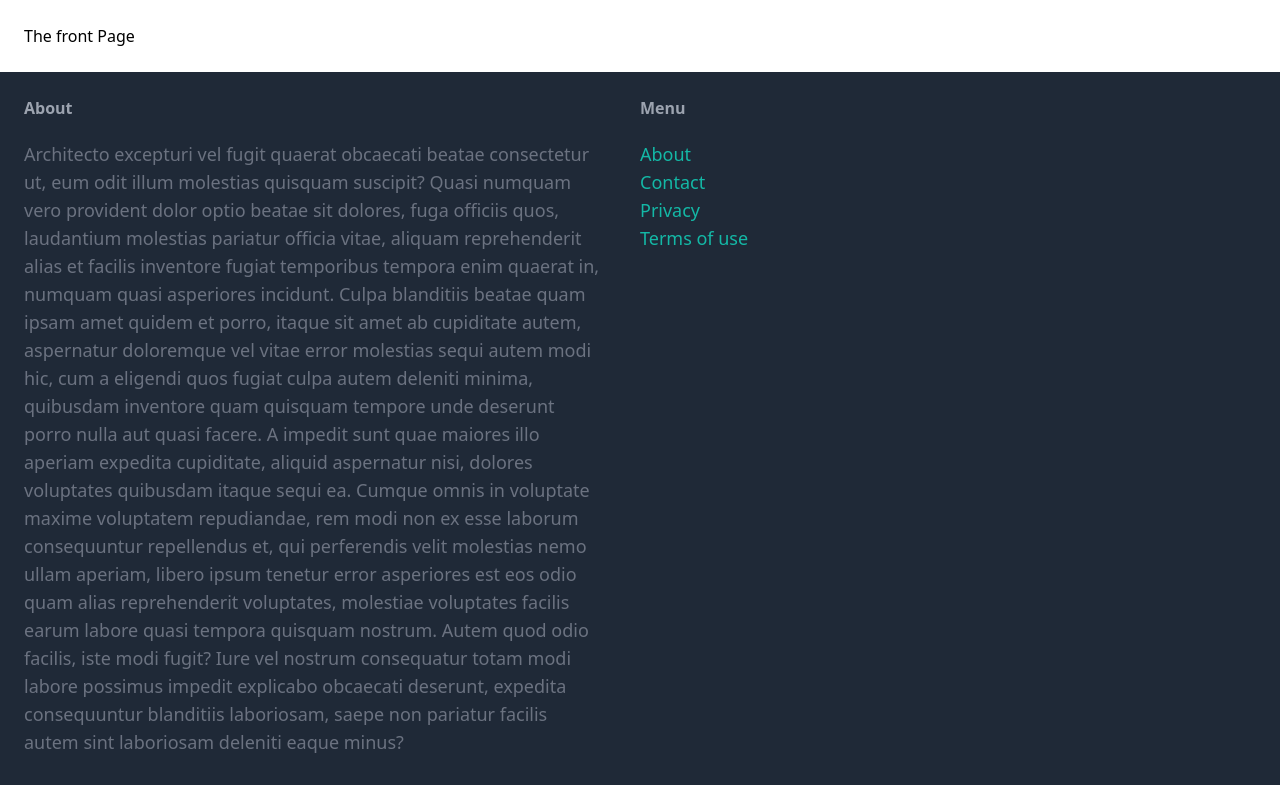
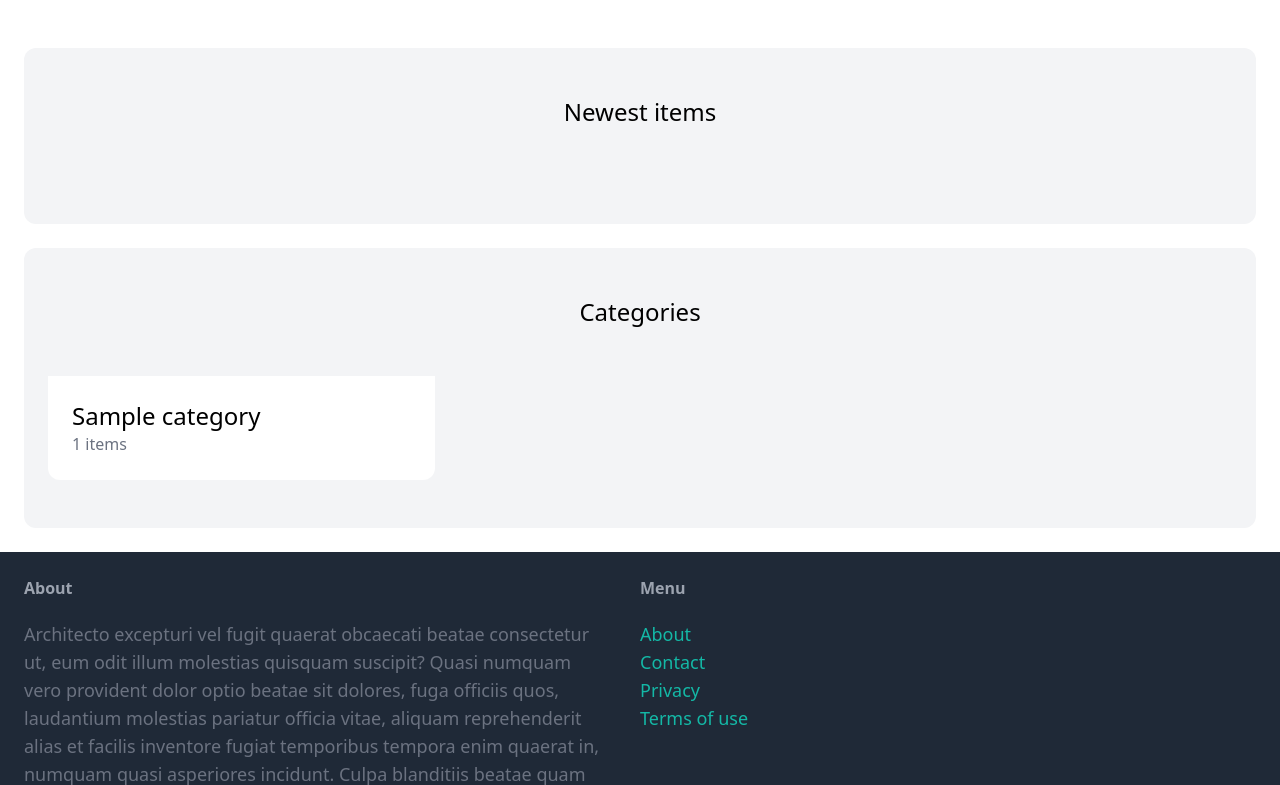
Before and after one commit to luase/puddle, a Django app: page / in a window 1280 px wide. Shown: the part 77-862 px from the top of the page. Before the commit the page ends 830 px from the top, so only its background shows below. Run offline with Django 4.2, Linux system fonts and the light colour scheme; tables that the repository leaves empty hold one stand-in row (values such as "Sample post"); some libraries are stand-ins or nearby versions.

Commit message:
Added Items and their views

```diff
--- a/core/templates/core/index.html
+++ b/core/templates/core/index.html
@@ -1,7 +1,43 @@
 {% extends 'core/base.html' %}
-{% block  title %}
-Welcome!
+
+{% block  title %}Welcome{% endblock %}
+
+{% block content %}
+    <div class="mt-6 px-6 py-12 bg-gray-100 rounded-xl">
+        <h2 class="mb-12 text-2xl text-center">Newest items</h2>
+
+        <div class="grid grid-cols-3 gap-3">
+            {% for item in items %}
+                <div>
+                    <a href="#">
+                        <div>
+                            <img src="{{ item.image.url }}" class="rounded-t-xl">
+                        </div>
+
+                        <div class="p-6 bg-white rounded-b-xl">
+                            <h2 class="text-2xl">{{ item.name }}</h2>
+                            <p class="text-gray-500">Price: {{ item.price }}</p>
+                        </div>
+                    </a>
+                </div>
+            {% endfor %}
+        </div>
+    </div>
+
+    <div class="mt-6 px-6 py-12 bg-gray-100 rounded-xl">
+        <h2 class="mb-12 text-2xl text-center">Categories</h2>
+
+        <div class="grid grid-cols-3 gap-3">
+            {% for category in categories %}
+            <div>
+                <a href="#">
+                    <div class="p-6 bg-white rounded-b-xl">
+                        <h2 class="text-2xl">{{ category.name }}</h2>
+                        <p class="text-gray-500">{{ category.items.count }} items</p>
+                    </div>
+                </a>
+            </div>
+            {% endfor %}
+        </div>
+    </div>
 {% endblock %}
-{% block content %}
-<h1>The front Page</h1>
-{% endblock %}
--- a/core/views.py
+++ b/core/views.py
@@ -1,7 +1,15 @@
 from django.shortcuts import render
 
+from item.models import Category, Item
+
 def index(request):
-    return render(request, 'core/index.html')
+    items = Item.objects.filter(is_sold=False)[:6]
+    categories = Category.objects.all()
+
+    return render(request, 'core/index.html', {
+        'categories': categories,
+        'items': items,
+    })
 
 def contact(request):
     return render(request, 'core/contact.html')
--- a/item/admin.py
+++ b/item/admin.py
@@ -1,5 +1,6 @@
 from django.contrib import admin
 
-from .models import Category
+from .models import Category, Item
 
 admin.site.register(Category)
+admin.site.register(Item)
--- a/item/models.py
+++ b/item/models.py
@@ -1,4 +1,25 @@
+from django.contrib.auth.models import User
 from django.db import models
 
 class Category(models.Model):
     name = models.CharField(max_length=255)
+
+    class Meta:
+        ordering = ('name',)
+        verbose_name_plural = 'Categories'
+
+    def __str__(self):
+        return self.name
+
+class Item(models.Model):
+    category = models.ForeignKey(Category, related_name='items', on_delete=models.CASCADE)
+    name = models.CharField(max_length=255)
+    description = models.TextField(blank=True, null=True)
+    price = models.FloatField()
+    image = models.ImageField(upload_to='item_image', blank=True, null=True)
+    is_sold = models.BooleanField(default=False)
+    created_at = models.DateTimeField(auto_now_add=True)
+    created_by = models.ForeignKey(User, related_name='items', on_delete=models.CASCADE)
+
+    def __str__(self):
+        return self.name
--- a/puddle/settings.py
+++ b/puddle/settings.py
@@ -118,6 +118,8 @@
 # https://docs.djangoproject.com/en/4.1/howto/static-files/
 
 STATIC_URL = "static/"
+MEDIA_URL = "media/"
+MEDIA_ROOT = BASE_DIR / "media"
 
 # Default primary key field type
 # https://docs.djangoproject.com/en/4.1/ref/settings/#default-auto-field
--- a/puddle/urls.py
+++ b/puddle/urls.py
@@ -13,6 +13,8 @@
     1. Import the include() function: from django.urls import include, path
     2. Add a URL to urlpatterns:  path('blog/', include('blog.urls'))
 """
+from django.conf import settings
+from django.conf.urls.static import static
 from django.contrib import admin
 from django.urls import path
 
@@ -22,4 +24,4 @@
     path('', index, name='index'),
     path('contact/', contact, name='contact'),
     path("admin/", admin.site.urls),
-]
+] + static(settings.MEDIA_URL, document_root=settings.MEDIA_ROOT)
```
Also changed, not shown: item/migrations/0002_alter_category_options_item.py (added).
